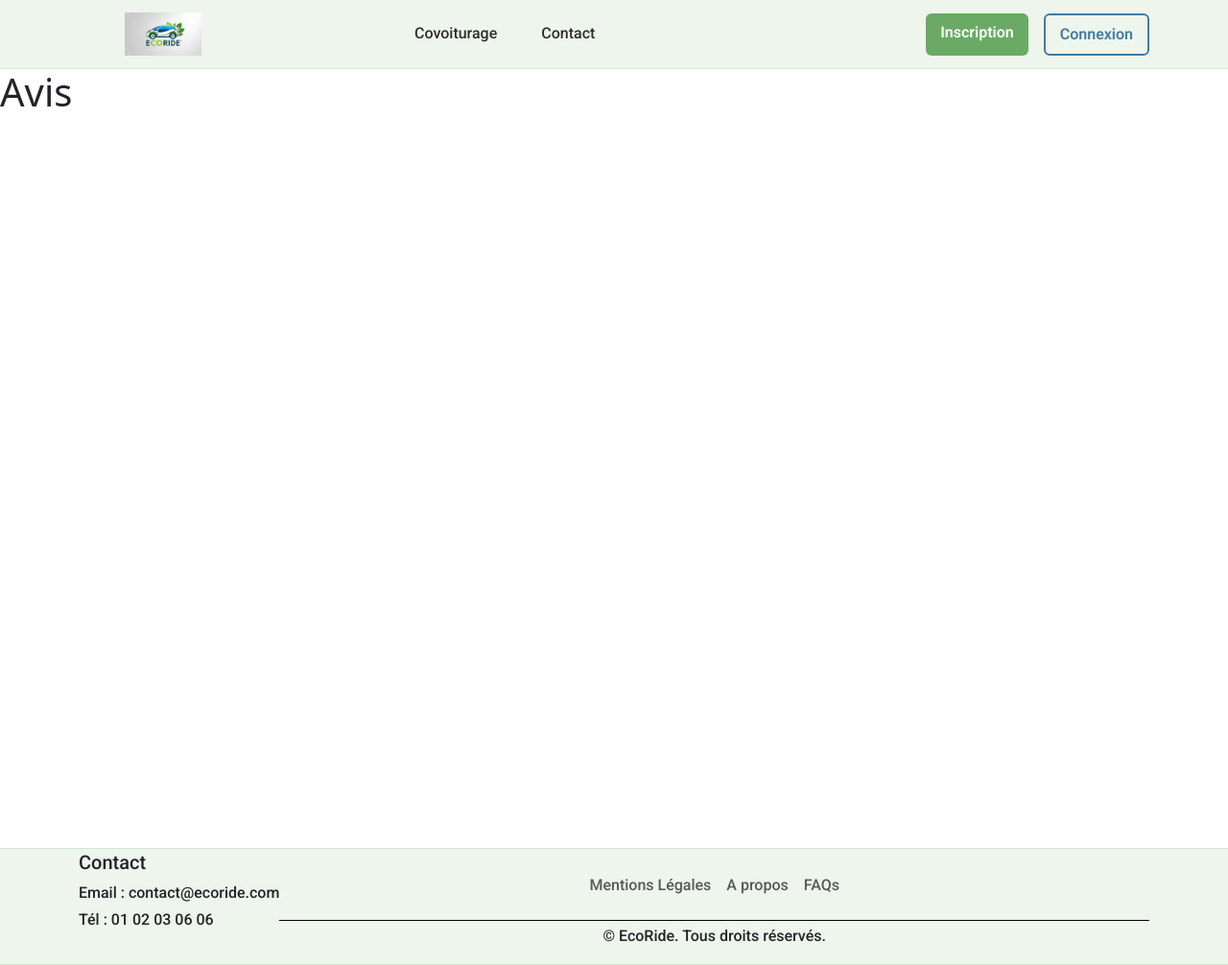
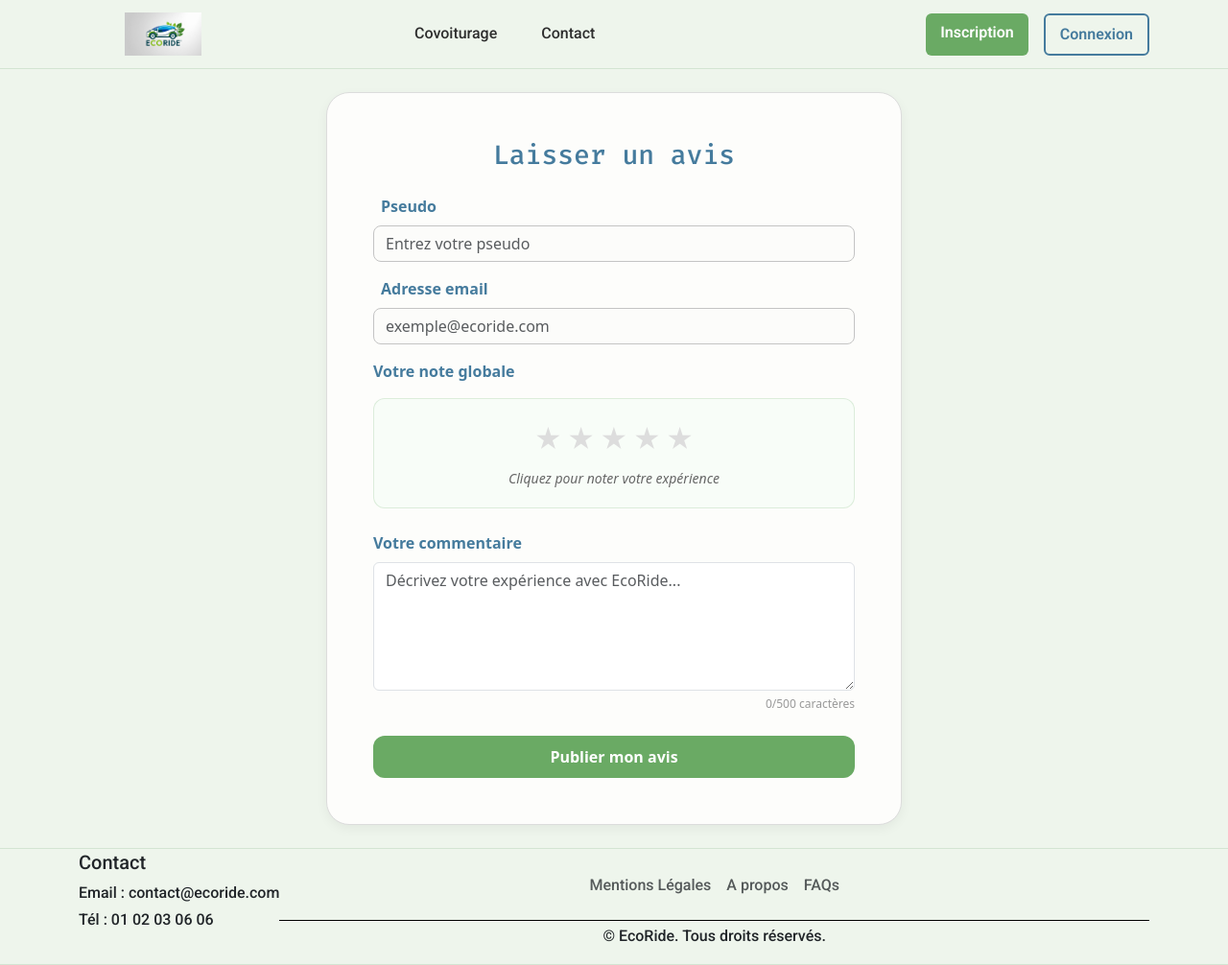
Before and after one commit to AGonzalez8805/EcoRide2, a PHP site: page /views/avis/avis.php in a window 1280 px wide. Shown: the whole page at 96% size. Run offline with PHP 8.4, Linux system fonts and the light colour scheme; some libraries are stand-ins or nearby versions.

Commit message:
Mise en place de la page Avis (route = MongoDb)

```diff
--- /dev/null
+++ b/public/Modules/Avis.js
@@ -0,0 +1,126 @@
+export class Avis {
+    constructor() {
+        this.form = document.getElementById("avisForm");
+        this.inputPseudo = document.getElementById("pseudo");
+        this.inputMail = document.getElementById('email');
+        this.textareaCommentaire = document.getElementById("commentaire");
+        this.charCounter = document.getElementById("charCounter");
+        this.inputRating = document.getElementById("rating");
+        this.ratingText = document.getElementById("ratingText");
+        this.stars = document.querySelectorAll("#starRating .star");
+        this.successMessage = document.getElementById("successMessage");
+
+        this.init();
+    }
+
+    init() {
+        //Validation en temps réel
+        this.inputPseudo.addEventListener("input", () =>
+            this.validateField(this.inputPseudo)
+        );
+        this.inputMail.addEventListener("input", () =>
+            this.validateEmail(this.inputMail)
+        );
+        this.textareaCommentaire.addEventListener("input", () =>
+            this.updateCharCounter()
+        );
+
+        //Note
+        this.stars.forEach(star => {
+            star.addEventListener("click", () =>
+                this.setRating(star.dataset.rating));
+        });
+
+        //Soumission du formaulaire
+        this.form.addEventListener("submit", (e) =>
+            this.handleSubmit(e));
+    }
+
+    validateField(field) {
+        const value = field.value.trim();
+        if (value === "") {
+            field.classList.remove("is-valid");
+            field.classList.add("is-invalid");
+            return false;
+        } else {
+            field.classList.remove("is-invalid");
+            field.classList.add("is-valid");
+            return true;
+        }
+    }
+
+    validateEmail(field) {
+        const isValid = /^[^\s@]+@[^\s@]+\.[^\s@]+$/.test(field.value);
+        field.classList.toggle("is-valid", isValid);
+        field.classList.toggle("is-invalid", !isValid);
+        return isValid;
+    }
+
+    updateCharCounter() {
+        const length = this.textareaCommentaire.value.length;
+        this.charCounter.textContent = `${length}/500 caractères`;
+    }
+
+    setRating(rating) {
+        this.inputRating.value = rating;
+        this.stars.forEach(star => {
+            star.classList.toggle("selected", star.dataset.rating <= rating);
+        });
+        this.ratingText.textContent = `Vous avez donné ${rating} étoile${rating > 1 ? 's' : ''}`;
+    }
+
+    async handleSubmit(e) {
+        e.preventDefault();
+
+        const isValidPseudo = this.validateField(this.inputPseudo);
+        const isValidMail = this.validateEmail(this.inputMail);
+        const isValidCommentaire = this.textareaCommentaire.value.trim().length >= 10;
+        if (!isValidCommentaire) {
+            this.textareaCommentaire.classList.add("is-invalid");
+        } else {
+            this.textareaCommentaire.classList.remove("is-invalid");
+            this.textareaCommentaire.classList.add("is-valid");
+        }
+
+        if (!this.inputRating.value) {
+            alert("Veuillez donner une note avant de soumettre.");
+        }
+
+        if (!isValidPseudo || !isValidMail || !isValidCommentaire || !this.inputRating.value) return;
+
+        // Préparer les données
+        const data = {
+            pseudo: this.inputPseudo.value,
+            email: this.inputMail.value,
+            rating: this.inputRating.value,
+            commentaire: this.textareaCommentaire.value
+        };
+
+        try {
+            // Exemple d'envoi AJAX vers le backend
+            const response = await fetch("/?controller=avis&action=submit", {
+                method: "POST",
+                headers: {
+                    "Content-Type": "application/json",
+                    "X-Requested-With": "XMLHttpRequest"
+                },
+                body: JSON.stringify(data)
+            });
+
+            const result = await response.json();
+            if (response.ok && result.success) {
+                this.successMessage.style.display = "block";
+                this.form.reset();
+                document.querySelectorAll(".is-valid").forEach(el => el.classList.remove("is-valid"));
+                this.updateCharCounter();
+                this.ratingText.textContent = "Cliquez pour noter votre expérience";
+                this.stars.forEach(star => star.classList.remove("selected"));
+            } else {
+                alert(result.message || "Erreur lors de l'envoi de votre avis.");
+            }
+        } catch (err) {
+            console.error("Erreur réseau :", err);
+            alert("Erreur réseau, veuillez réessayer.");
+        }
+    }
+}
--- a/public/Modules/Contact.js
+++ b/public/Modules/Contact.js
@@ -44,7 +44,6 @@ export class Contact {
 
     validateField(field) {
         const value = field.value.trim();
-
         // Spécifique au champ téléphone
         if (field === this.inputPhone) {
             const phoneRegex = /^[0-9\s-]{10,}$/;
@@ -53,7 +52,6 @@ export class Contact {
             field.classList.toggle("is-invalid", !isValid);
             return isValid;
         }
-
         // Validation générique pour les autres champs
         if (value === "") {
             field.classList.remove("is-valid");
--- a/public/app.js
+++ b/public/app.js
@@ -8,6 +8,7 @@ import { Contact } from "./Modules/Contact.js";
 import { ChauffeurTrajet } from "./Modules/ChauffeurTrajet.js";
 import { Vehicule } from "./Modules/Vehicule.js";
 import { Profil } from "./Modules/Profil.js";
+import { Avis } from "./Modules/Avis.js";
 
 document.addEventListener("DOMContentLoaded", () => {
   if (document.getElementById("registrationForm")) {
@@ -37,4 +38,9 @@ document.addEventListener("DOMContentLoaded", () => {
   if (document.getElementById("profilForm")) {
     new Profil();
   }
+
+  if (document.getElementById("avisForm")) {
+    new Avis();
+  }
+
 });
--- a/public/css/style.css
+++ b/public/css/style.css
@@ -1911,3 +1911,130 @@ input.form-control:focus {
     gap: 5px;
   }
 }
+/* Avis */
+/* Section notation étoiles */
+.rating-section {
+  text-align: center;
+  padding: 20px;
+  background: #f8fdf8;
+  border-radius: 12px;
+  border: 1px solid rgba(106, 170, 100, 0.2);
+  margin-top: 8px;
+}
+
+.star-rating {
+  display: flex;
+  justify-content: center;
+  gap: 5px;
+  margin-bottom: 10px;
+}
+
+.star {
+  font-size: 28px;
+  color: #ddd;
+  cursor: pointer;
+  transition: all 0.3s ease;
+  user-select: none;
+}
+
+.star:hover,
+.star.active {
+  color: #ffc107;
+  transform: scale(1.1);
+}
+
+.rating-text {
+  font-size: 14px;
+  color: #666;
+  font-style: italic;
+  min-height: 20px;
+}
+
+/* Compteur de caractères */
+.char-counter {
+  text-align: right;
+  font-size: 12px;
+  color: #999;
+  margin-top: 5px;
+}
+
+.char-counter.warning {
+  color: #dc3545;
+  font-weight: 600;
+}
+
+/* Labels avec icônes */
+.form-label {
+  font-weight: 600;
+  color: #457b9d;
+  margin-bottom: 8px;
+}
+
+.form-label i {
+  color: #6aaa64;
+}
+
+/* Amélioration des feedbacks */
+.valid-feedback,
+.invalid-feedback {
+  font-size: 13px;
+}
+
+.valid-feedback i {
+  color: #28a745;
+}
+
+.invalid-feedback i {
+  color: #dc3545;
+}
+
+/* Textarea spécifique */
+textarea.form-control {
+  resize: vertical;
+  min-height: 120px;
+}
+
+/* Message de succès */
+.alert-success {
+  background: #d4edda;
+  color: #155724;
+  border: 1px solid #c3e6cb;
+  border-radius: 12px;
+  padding: 15px;
+  margin-bottom: 25px;
+}
+
+/* Amélioration responsive */
+@media (max-width: 768px) {
+  .ecoride-card {
+    margin: 10px;
+    padding: 25px !important;
+  }
+
+  .star {
+    font-size: 24px;
+    gap: 3px;
+  }
+
+  .rating-section {
+    padding: 15px;
+  }
+
+  .form-title {
+    font-size: 24px;
+  }
+}
+
+@media (max-width: 480px) {
+  .star {
+    font-size: 22px;
+  }
+
+  .star-rating {
+    gap: 3px;
+  }
+
+  .rating-section {
+    padding: 12px;
+  }
+}
--- a/src/Controller/AdminController.php
+++ b/src/Controller/AdminController.php
@@ -127,7 +127,7 @@ class AdminController extends Controller
             return;
         }
 
-        $repo = new \App\Repository\EmployeRepository();
+        $repo = new EmployeRepository();
 
         $employe = $repo->findByEmail($email);
 
--- a/views/avis/avis.php
+++ b/views/avis/avis.php
@@ -1,6 +1,86 @@
 <?php require_once APP_ROOT . '/views/header.php'; ?>
 
-<h1>Avis</h1>
+<section class="login flex-grow-1 d-flex align-items-center justify-content-center py-4">
+    <div class="ecoride-card p-5">
+        <h2 class="form-title text-center mb-4">
+            Laisser un avis
+        </h2>
+        <!-- Message de succès (masqué par défaut) -->
+        <div id="successMessage" class="alert alert-success text-center" style="display: none;">
+            <i class="fas fa-check-circle me-2"></i>
+            Merci pour votre avis ! Il sera visible après modération.
+        </div>
+        <form id="avisForm" method="post">
+            <!-- Pseudo -->
+            <div class="mb-3">
+                <label for="pseudo" class="form-label">
+                    <i class="fas fa-user me-2"></i>Pseudo
+                </label>
+                <input type="text" class="form-control" id="pseudo" name="pseudo"
+                    placeholder="Entrez votre pseudo">
+                <div class="valid-feedback">
+                    <i class="fas fa-check me-1"></i>Saisie correcte
+                </div>
+                <div class="invalid-feedback">
+                    <i class="fas fa-exclamation-triangle me-1"></i>Veuillez renseigner votre pseudo.
+                </div>
+            </div>
 
+            <!-- Email -->
+            <div class="mb-3">
+                <label for="email" class="form-label">
+                    <i class="fas fa-envelope me-2"></i>Adresse email
+                </label>
+                <input type="email" class="form-control" id="email" name="email"
+                    placeholder="exemple@ecoride.com">
+                <div class="valid-feedback">
+                    <i class="fas fa-check me-1"></i>Adresse email valide
+                </div>
+                <div class="invalid-feedback">
+                    <i class="fas fa-exclamation-triangle me-1"></i>Veuillez saisir une adresse email valide.
+                </div>
+            </div>
+
+            <!-- Note -->
+            <div class="mb-4">
+                <label class="form-label">
+                    Votre note globale
+                </label>
+                <div class="rating-section">
+                    <div class="star-rating" id="starRating">
+                        <span class="star" data-rating="1">★</span>
+                        <span class="star" data-rating="2">★</span>
+                        <span class="star" data-rating="3">★</span>
+                        <span class="star" data-rating="4">★</span>
+                        <span class="star" data-rating="5">★</span>
+                    </div>
+                    <div class="rating-text" id="ratingText">
+                        Cliquez pour noter votre expérience
+                    </div>
+                    <input type="hidden" id="rating" name="rating">
+                </div>
+            </div>
+
+            <!-- Commentaire -->
+            <div class="mb-4">
+                <label for="commentaire" class="form-label">
+                    Votre commentaire
+                </label>
+                <textarea id="commentaire" name="commentaire" class="form-control"
+                    placeholder="Décrivez votre expérience avec EcoRide..."
+                    rows="5" maxlength="500"></textarea>
+                <div class="char-counter" id="charCounter">0/500 caractères</div>
+                <div class="invalid-feedback">
+                    Veuillez rédiger un commentaire (minimum 10 caractères).
+                </div>
+            </div>
+
+            <!-- Bouton de soumission -->
+            <button type="submit" id="publish" class="btn ecoride-btn w-100">
+                Publier mon avis
+            </button>
+        </form>
+    </div>
+</section>
 
 <?php require_once APP_ROOT . '/views/footer.php'; ?>
--- a/views/pages/contact.php
+++ b/views/pages/contact.php
@@ -39,7 +39,9 @@
             </div>
             <div class="mb-3">
                 <label for="message" class="form-label">Message</label>
-                <input type="text" style="height: 100px;" class="form-control" id="message" placeholder="Saisez votre message">
+                <textarea style="height: 100px;" id="message" name="commentaire" class="form-control"
+                    placeholder="Saisez votre message"
+                    maxlength="500"></textarea>
                 <div class="invalid-feedback">Veuillez saisir un message.</div>
             </div>
 
--- a/views/user/dashboardChauffeur.php
+++ b/views/user/dashboardChauffeur.php
@@ -130,7 +130,7 @@
         </div>
 
         <div class="text-center mt-3">
-            <a href="/?controller=user&action=reviews" class="btn-outline">Voir tous mes avis</a>
+            <a href="/?controller=avis&action=avis" class="btn-outline">Voir tous mes avis</a>
         </div>
     </div>
 
--- a/views/user/dashboardPassager.php
+++ b/views/user/dashboardPassager.php
@@ -1,7 +1,7 @@
 <?php require_once APP_ROOT . '/views/header.php'; ?>
 
 <div class="en-tete">
-    <h1>Bonjour Marie !</h1>
+    <h1>Bonjour <?= htmlspecialchars($user->getFirstName() . ' ' . $user->getName()) ?></h1>
     <p>Bienvenue dans votre espace passager</p>
     <div class="user-credits">
         💰 Crédits disponibles : <strong>18</strong>
@@ -116,7 +116,7 @@
                 </a>
             </div>
             <div class="col-md-4 mb-3">
-                <a href="/?controller=user&action=reviews" class="btn btn-outline w-100">
+                <a href="/?controller=avis&action=avis" class="btn btn-outline w-100">
                     ⭐ Mes avis
                 </a>
             </div>
--- a/views/user/profil.php
+++ b/views/user/profil.php
@@ -48,13 +48,13 @@
             <div class="info-item">
                 <span class="label">Pseudo :</span>
                 <div class="pseudo-display" id="pseudoDisplayContainer">
-                    <span class="value"><?= htmlspecialchars($user->getPseudo()) ?></span>
+                    <span class="value"><?= htmlspecialchars($user->getPseudo() ?? '') ?></span>
                     <button type="button" id="editPseudoBtn" class="btn-icon" title="Modifier le pseudo">✏️</button>
                 </div>
                 <form action="/?controller=user&action=updateProfile" method="POST" id="pseudoForm" style="display: none;">
                     <input type="hidden" name="field" value="pseudo">
                     <div class="pseudo-edit">
-                        <input type="text" name="pseudo" id="pseudoInput" value="<?= htmlspecialchars($user->getPseudo()) ?>" required>
+                        <input type="text" name="pseudo" id="pseudoInput" value="<?= htmlspecialchars($user->getPseudo() ?? '') ?>" required>
                         <button type="submit" id="savePseudoBtn" title="Enregistrer" class="btn-small">✅</button>
                         <button type="button" id="cancelPseudoBtn" class="btn-small">❌</button>
                     </div>
```
Also changed, not shown: src/Controller/AvisController.php (+46 -4 lines), src/Controller/UserController.php (+10 -8 lines), src/Db/MongoDb.php (added, +75 -0 lines), src/Models/Avis.php (added, +140 -0 lines), src/Repository/AvisRepository.php (added, +54 -0 lines), 1 other file.
